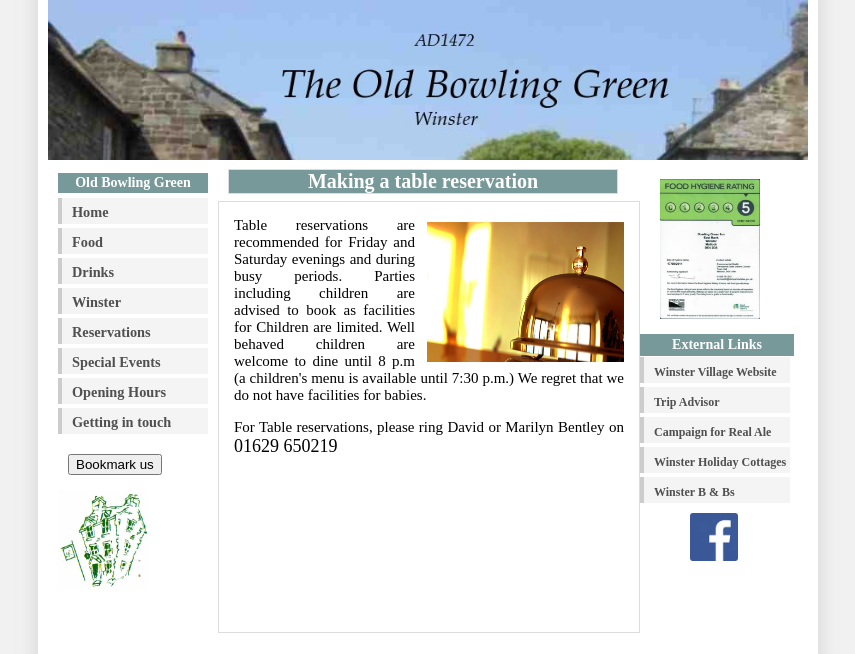
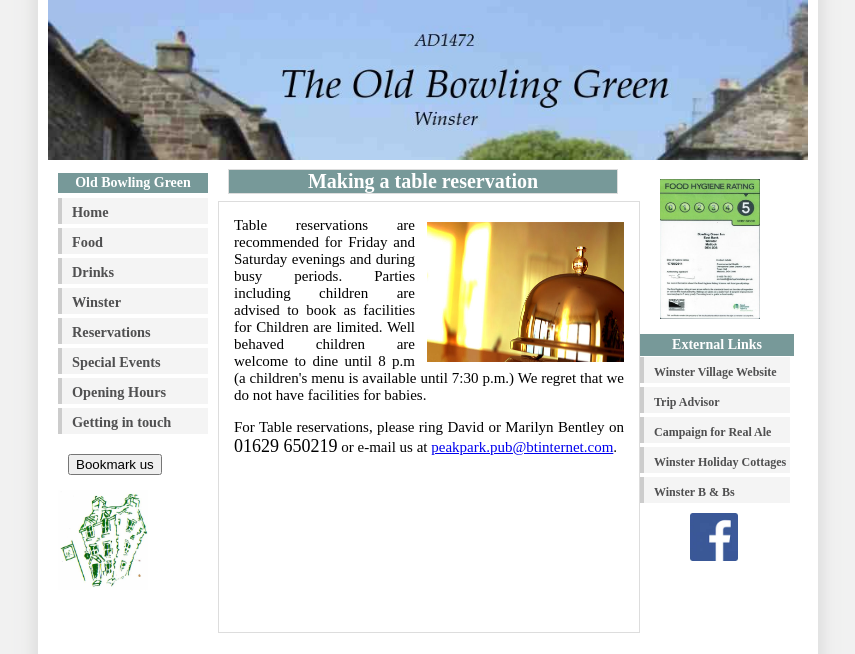
Before and after one commit to subnova/legacy-obg, a PHP site: page /reservations.php in a window 1280 px wide. Shown: the top 654 px of the page, without its empty margins (212-1067 px from the left). Run offline with PHP 8.4, Linux system fonts and the light colour scheme; data that the repository does not hold is empty; some libraries are stand-ins or nearby versions.

Commit message:
Added e-mail address to reservations page.

```diff
--- a/reservations.php
+++ b/reservations.php
@@ -35,7 +35,8 @@
        Well behaved children are welcome to dine until 8 p.m (a children's menu is available until 7:30 p.m.)
        We regret that we do not have facilities for babies.
        <p></p>
-       For Table reservations, please ring David or Marilyn Bentley on <big>01629 650219</big>
+       For Table reservations, please ring David or Marilyn Bentley on <big>01629 650219</big> or e-mail us at
+       <a href="mailto:peakpark.pub@btinternet.com">peakpark.pub@btinternet.com</a>.
     </div>
 
     <?php include 'rpanel.php'; ?>
```
